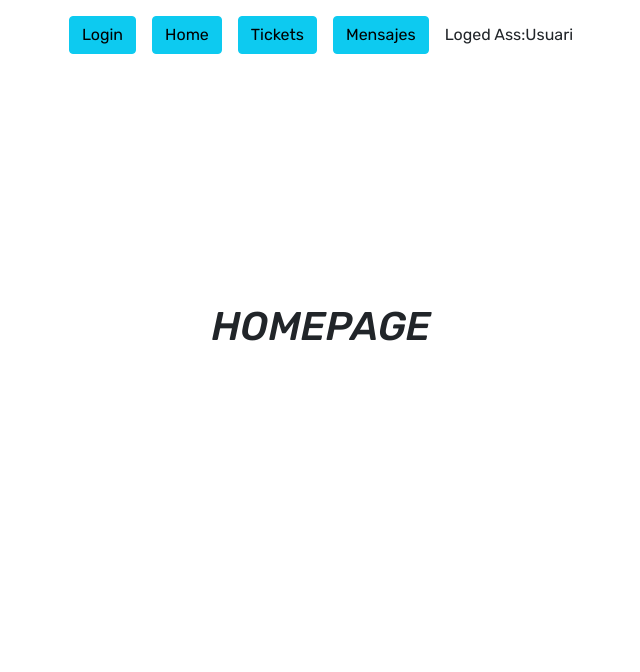
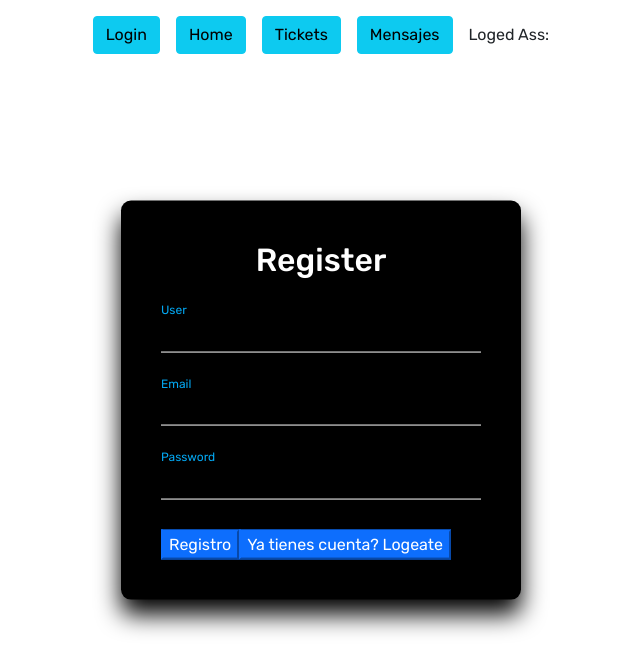
Before and after one commit to raspi3-dev/React, a React (Create React App) app: page / in a window 1280 px wide. Shown: the top 672 px of the page, without its empty margins (319-959 px from the left). Built offline with nearby package versions, Linux system fonts and the light colour scheme.

Commit message:
Registro y login completo

```diff
--- a/src/App.js
+++ b/src/App.js
@@ -11,7 +11,7 @@ import { UserContext } from './UserContext'
 
 const App = () => {
 
-  const state = useState("Usuari")
+  const state = useState(null)
   const [user, setUser] = state
 
   return (
@@ -19,9 +19,9 @@ const App = () => {
         <Menu />
         <Routes>
             <Route path="/Login" element={ <Login/> } />
-            <Route path="/Messages" element={ <Messages/> } />
-            <Route path="/Tickets" element={ <Tickets/> } />
-            <Route path="/" element={ <Home/> } />
+            <Route path="/Messages" element={ user?<Messages/>:<Login/> } />
+            <Route path="/Tickets" element={ user?<Tickets/>:<Login/> } />
+            <Route path="/" element={ user?<Home/>: <Login/>} />
             <Route path="*" element={ <NotFound/> } />
         </Routes>
       </UserContext.Provider>
--- a/src/Common/components/Login.js
+++ b/src/Common/components/Login.js
@@ -1,32 +1,100 @@
 import React, { useContext, useState } from 'react'
 import { UserContext } from '../../UserContext'
+import { getAuth, createUserWithEmailAndPassword,signInWithEmailAndPassword, SignInMethod } from "firebase/auth";
+import { db } from '../firebase/firebase';
 
 const Login = () => {
 
+
+    const [isRegistred, setRegistred] = useState(false)
     const state2 = useContext(UserContext)
     const {user, setUser} = state2
 
     const [nom, setNom] = useState()
+    const [objetoUsu, setobjetoUsu] = useState({})
 
-    const loginChange = (e)=>{
+
+    const loginRegister = (e)=>{
         e.preventDefault()
-        setUser(nom)
+        setRegistred(!isRegistred)
     }
+
+    const crearUsu = (correo, pass)=>{
+
+        const auth = getAuth();
+        createUserWithEmailAndPassword(auth,correo, pass)
+        .then((usuDesdeFirebase)=>{
+        console.log("usuario Creado",usuDesdeFirebase.user)
+        setUser(usuDesdeFirebase.user.email)
+        })
+    }
+
+    const iniciarSesion = (correo, pass)=>{
+
+        const auth = getAuth();
+            signInWithEmailAndPassword(auth,correo, pass)
+            .then((usuDesdeFirebase)=>{
+            console.log("sesion iniciada con",usuDesdeFirebase.user)
+            setUser(usuDesdeFirebase.user.email)
+        })
+    }
+
+    const submitHandler = (e) =>{
+        e.preventDefault()
+
+        const correo = e.target.emailField.value
+        const pass = e.target.passwordField.value
+
+        console.log(correo, pass)
+
+        if(!isRegistred){
+            crearUsu(correo, pass)
+        }
+        else if(isRegistred){
+            iniciarSesion(correo, pass)
+        }
+
+    }
+
+
 
     return (
         <div className="col-6 m-auto mt-10">
             <div className="caja">
-                <h2>Login</h2>
-                <form action="">
+                <h2>{isRegistred
+                    ?"Login"
+                    :"Register"}
+                </h2>
+                <form onSubmit={submitHandler} action="">
                     <div className="inputcaja">
                         <input type="text" name="" required="" onChange={e=>setNom(e.target.value)}/>
                         <label htmlFor="">User</label>
                     </div>
                     <div className="inputcaja">
-                        <input type="password" name="" required=""/>
-                        <label htmlFor="">password</label>
+                        <input type="email" id="emailField" name="" required=""/>
+                        <label htmlFor="">Email</label>
                     </div>
-                    <input onClick={loginChange}type="submit" value="Entra"/>
+                    <div className="inputcaja">
+                        <input type="password" id="passwordField" name="" required=""/>
+                        <label htmlFor="">Password</label>
+                    </div>
+                    <button
+                        className="btn-primary"
+
+                        type="submit">
+                            {isRegistred
+                                ?"Inicia sesión"
+                                :"Registro"
+                            }
+                    </button>
+                    <button
+                        className="btn-primary"
+                        onClick={loginRegister}>
+                        {isRegistred
+                            ?"No tienes cuenta? registrate"
+                            :"Ya tienes cuenta? Logeate"
+                        }
+                    </button>
                 </form>
             </div>
         </div>
--- a/src/Common/firebase/firebase.js
+++ b/src/Common/firebase/firebase.js
@@ -10,7 +10,7 @@ import { getFirestore } from "firebase/firestore"
 // https://firebase.google.com/docs/web/setup#available-libraries
 
 // Your web app's Firebase configuration
-const firebaseConfig = {
+export const firebaseConfig = {
   apiKey: "AIzaSyBbJ4s9FNMrpr3zg2-ks8Nj8XMH0w_DF6c",
   authDomain: "test1-b9306.firebaseapp.com",
   projectId: "test1-b9306",
```
Also changed, not shown: 1 other file (tests, documents, lock files or other folders).
